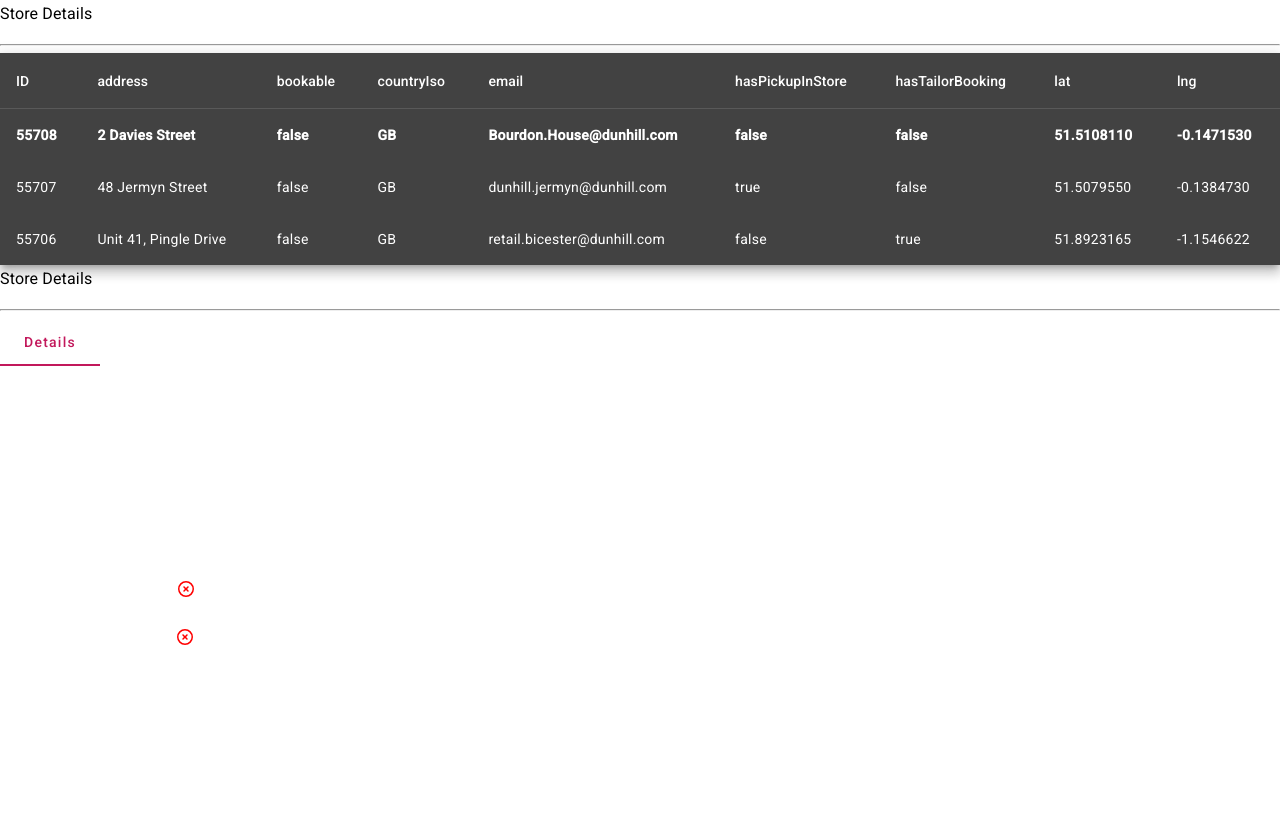
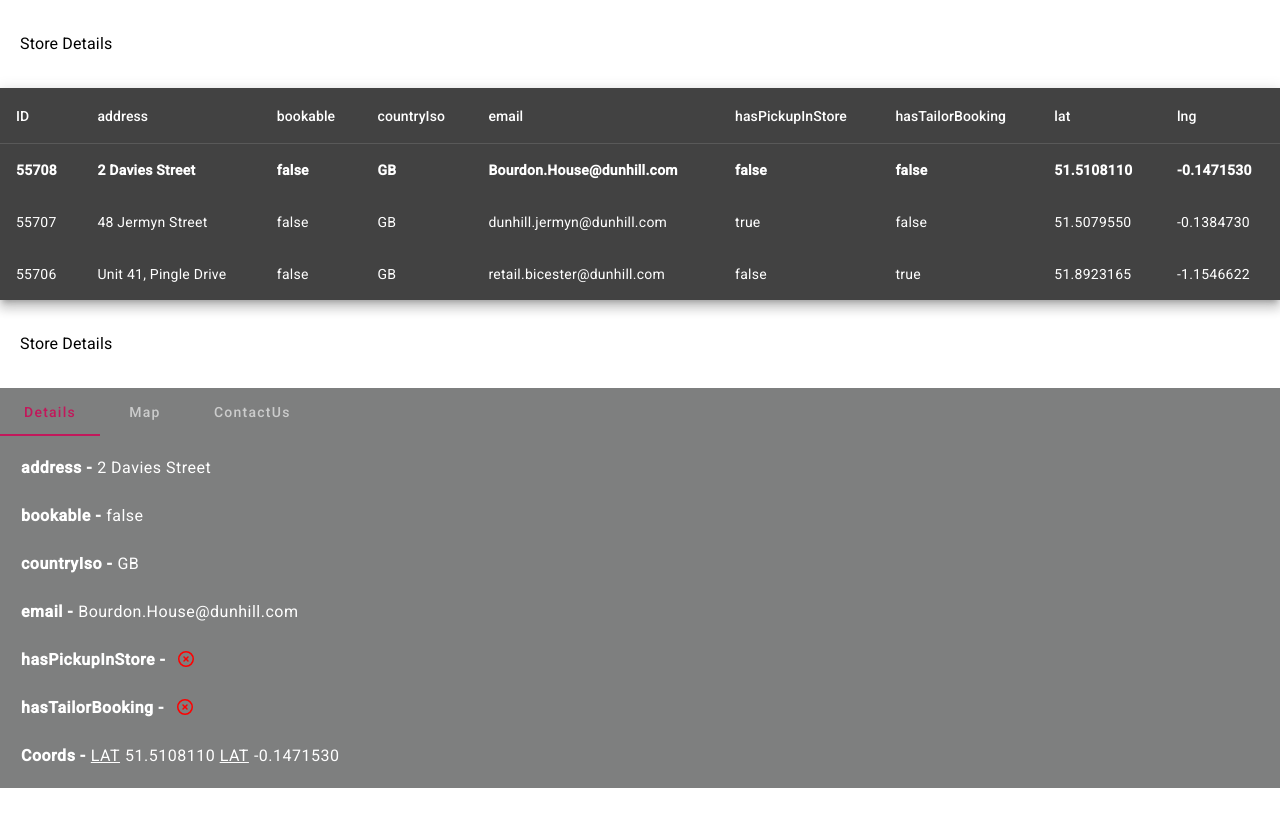
Before and after one commit to alecrox494/StoreLocator, an Angular app in the folder store-locator/: page / in a window 1280 px wide. Both pictures are taken after a click on the element "55708". Shown: the top 826 px of the page. Before the commit the page ends 800 px from the top, so only its background shows below. Built offline with nearby package versions, Linux system fonts and the light colour scheme.

Commit message:
adjust style

```diff
--- a/store-locator/src/app/components/store-details/store-details.component.html
+++ b/store-locator/src/app/components/store-details/store-details.component.html
@@ -1,5 +1,5 @@
-<h3>Store Details</h3>
-<hr>
+<h3 class="component-title">Store Details</h3>
+
 <mat-tab-group mat-stretch-tabs="false" mat-align-tabs="start">
   <mat-tab label="Details">
 
--- a/store-locator/src/app/components/store-details/store-details.component.scss
+++ b/store-locator/src/app/components/store-details/store-details.component.scss
@@ -12,3 +12,11 @@
   text-decoration: underline;
   margin-right: 5px;
 }
+
+
+:host ::ng-deep {
+  .mat-mdc-tab-body,
+  .mat-mdc-tab-labels {
+    background-color: #7e7f7f;
+  }
+}
--- a/store-locator/src/app/components/stores-list/stores-list.component.html
+++ b/store-locator/src/app/components/stores-list/stores-list.component.html
@@ -1,5 +1,4 @@
-<h3>Store Details</h3>
-<hr>
+<h3 class="component-title">Store Details</h3>
 
 <table mat-table [dataSource]="storeList" class="mat-elevation-z8 store-table">
   <ng-container matColumnDef="ID">
--- a/store-locator/src/styles.scss
+++ b/store-locator/src/styles.scss
@@ -2,6 +2,10 @@
 
 html, body { height: 100%; }
 body { margin: 0; font-family: Roboto, "Helvetica Neue", sans-serif; }
+
+h3.component-title {
+  margin: 30px 20px;
+}
 
 .red {
   color: red;
```
